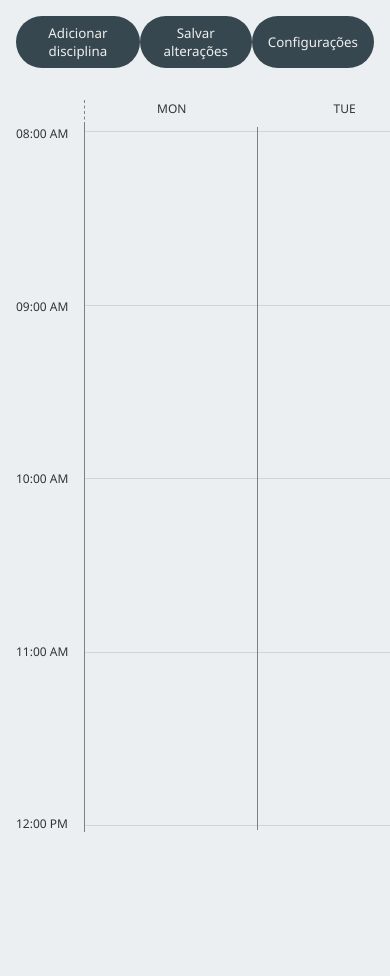
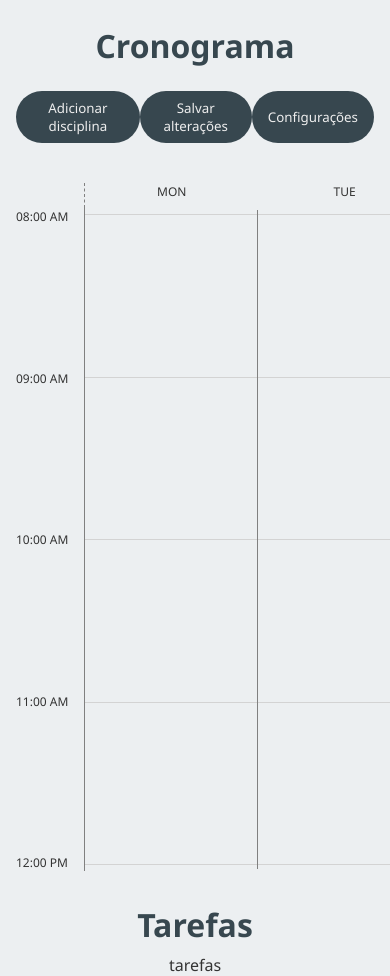
Before and after one commit to gabriel-dp/CronoClick, a Next.js app: page /schedule in a window 390 px wide. Before the commit the page ends 848 px from the top, so only its background shows below. Built offline with nearby package versions, Linux system fonts and the light colour scheme.

Commit message:
:wrench: Initial setup for tasks implementation pt2

```diff
--- a/src/app/schedule/page.tsx
+++ b/src/app/schedule/page.tsx
@@ -4,13 +4,17 @@ import dynamic from "next/dynamic";
 
 import { Configs } from "@/types/configs";
 import { Schedule } from "@/types/schedules";
-import { DayClasses } from "@/types/classes";
 import { useSchedule } from "@/hooks/useSchedule";
 import { useLocalStorage } from "@/hooks/useLocalStorage";
 import { useCloseTabAlert } from "@/hooks/useCloseTabAlert";
-import { decodeValue } from "@/utils/daysUtils";
-import { getLocalDaysNames } from "@/utils/timeUtils";
 import ScheduleControl from "@/components/ScheduleControl";
+
+import {
+	MainContainer,
+	ScheduleContainer,
+	SectionTitle,
+	TasksContainer
+} from "./styles";
 
 // Schedule should not be pre-rendered on the server
 const ScheduleWeek = dynamic(() => import("@/components/ScheduleWeek"), {
@@ -44,33 +48,6 @@ export default function SchedulePage() {
 	const { schedule, ...controls } = useSchedule(storedSchedule);
 	const { disableCloseAlert } = useCloseTabAlert(schedule);
 
-	// Set week data structure
-	const week: DayClasses[] = getLocalDaysNames().map((day) => ({
-		day,
-		items: []
-	}));
-
-	// Add all subjects in its correct days
-	schedule.subjects.forEach((subject) => {
-		subject.times.forEach((time) => {
-			const decodedTimeDays = decodeValue(time.days);
-			decodedTimeDays.forEach((day, i) => {
-				if (day) {
-					week[i].items.push({
-						start: time.start,
-						duration: time.duration,
-						subject: {
-							id: subject.id,
-							name: subject.name,
-							teacher: subject.teacher,
-							color: subject.color
-						}
-					});
-				}
-			});
-		});
-	});
-
 	// Function to save the current schedule
 	const saveChanges = () => {
 		setStoredSchedule(schedule);
@@ -78,7 +55,9 @@ export default function SchedulePage() {
 	};
 
 	return (
-		<>
+		<MainContainer>
+			<ScheduleContainer>
+				<SectionTitle>Cronograma</SectionTitle>
 				<ScheduleControl
 					controls={controls}
 					saveChanges={saveChanges}
@@ -86,10 +65,15 @@ export default function SchedulePage() {
 					setConfigs={setStoredConfigs}
 				/>
 				<ScheduleWeek
-				week={week}
+					subjects={schedule.subjects}
 					controls={controls}
 					configs={storedConfigs}
 				/>
-		</>
+			</ScheduleContainer>
+			<TasksContainer>
+				<SectionTitle>Tarefas</SectionTitle>
+				<p>tarefas</p>
+			</TasksContainer>
+		</MainContainer>
 	);
 }
--- a/src/components/ScheduleWeek/index.tsx
+++ b/src/components/ScheduleWeek/index.tsx
@@ -1,11 +1,14 @@
 import { Configs } from "@/types/configs";
 import { Class, DayClasses } from "@/types/classes";
+import { Subject } from "@/types/schedules";
+import { decodeValue } from "@/utils/daysUtils";
 import { ScheduleControlI } from "@/hooks/useSchedule";
 
 import DaysRow from "./DaysRow";
 import TimeColumn from "./TimeColumn";
 import ClassesGrid from "./ClassesGrid";
 import { ScheduleContainer } from "./styles";
+import { getLocalDaysNames } from "@/utils/timeUtils";
 
 const MIN_START = 0;
 const MAX_END = 24 * 60;
@@ -13,7 +16,7 @@ const DEFAULT_START = 8 * 60;
 const DEFAULT_MIN_DIFF = 4 * 60;
 
 interface ScheduleProps {
-	week: DayClasses[];
+	subjects: Subject[];
 	controls: ScheduleControlI;
 	configs: Configs;
 }
@@ -26,10 +29,37 @@ export default function Schedule(props: ScheduleProps) {
 	// Set minimum interval between start and end
 	const minDiff = minimizeTimeSpan ? interval : DEFAULT_MIN_DIFF;
 
+	// Set week data structure
+	const week: DayClasses[] = getLocalDaysNames().map((day) => ({
+		day,
+		items: []
+	}));
+
+	// Add all subjects in its correct days
+	props.subjects.forEach((subject) => {
+		subject.times.forEach((time) => {
+			const decodedTimeDays = decodeValue(time.days);
+			decodedTimeDays.forEach((day, i) => {
+				if (day) {
+					week[i].items.push({
+						start: time.start,
+						duration: time.duration,
+						subject: {
+							id: subject.id,
+							name: subject.name,
+							teacher: subject.teacher,
+							color: subject.color
+						}
+					});
+				}
+			});
+		});
+	});
+
 	// Set first day of the week
-	const reorderedWeek = props.week
+	const reorderedWeek = week
 		.slice(firstWeekDay, 7)
-		.concat(props.week.slice(0, firstWeekDay));
+		.concat(week.slice(0, firstWeekDay));
 
 	// Remove weekends if necessary
 	const filteredWeek = reorderedWeek.filter(
--- a/src/components/ScheduleWeek/styles.ts
+++ b/src/components/ScheduleWeek/styles.ts
@@ -4,7 +4,7 @@ import styled from "styled-components";
 
 export const ScheduleContainer = styled.div`
 	width: min(100%, 70rem);
-	height: clamp(35rem, calc(100dvh - 5rem), 50rem);
+	height: clamp(35rem, calc(100dvh - 5rem), 45rem);
 	padding: 1rem 0;
 	margin: auto;
 	overflow-x: auto;
```
Lines whose indentation alone changed are shown as unchanged.
